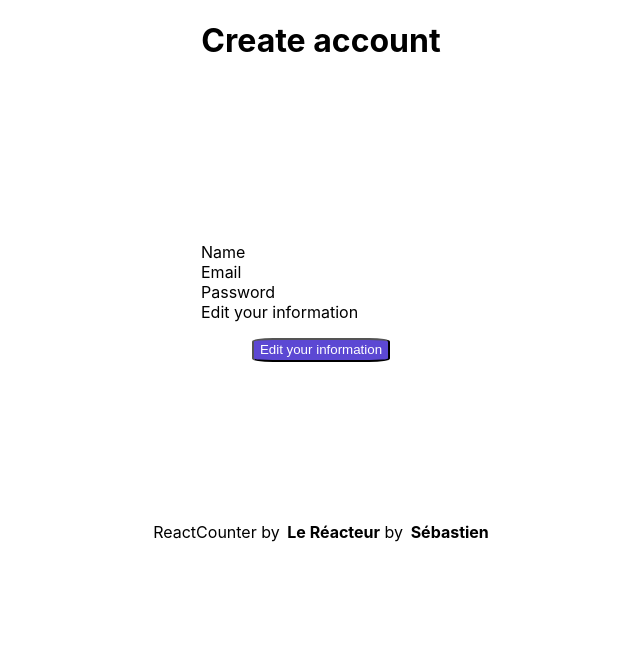
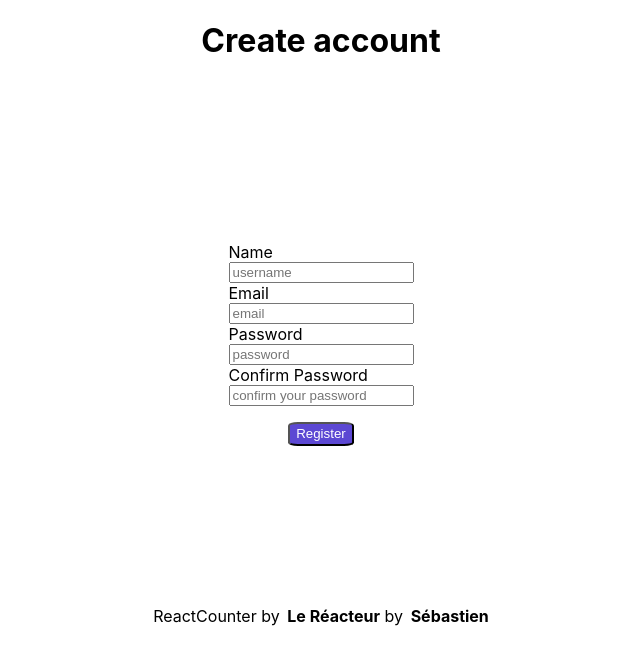
Before and after one commit to pingusl/simpleForm, a React (Create React App) app: page / in a window 1280 px wide. Shown: the top 664 px of the page, without its empty margins (319-959 px from the left). Built offline with nearby package versions, Linux system fonts and the light colour scheme.

Commit message:
Etape 3 terminée--reste à faire étape 4

```diff
--- a/src/App.js
+++ b/src/App.js
@@ -1,45 +1,17 @@
-//----Loading State----//
-import { useState } from "react";
 //----Loading CSS -----/
 import "./App.css";
 
 //----Import Components----//
 import Header from "./components/header";
 import Form from "./components/form";
-import StepTwo from "./components/stepTwo";
+
 import Footer from "./components/footer";
 function App(props) {
-  //----states creation----(one state by field)//
-  // const [username, setUsername] = useState("");
-  // const [email, setEmail] = useState("");
-  // const [password, setPassword] = useState("");
-  // const [confirmPassword, setConfirmPassword] = useState("");
-  const [spy, setSpy] = useState(false);
-
-  //----Actions on button Click----//
-  const handleSubmit = (event) => {
-    event.preventDefault();
-    alert(`Formulaire envoyé!`);
-  };
-  //----Form creation----//
   return (
     <div className="App">
       <Header />
-      <Form connector={spy} />
-      <StepTwo
-        connector={spy}
-        username={props.username}
-        email={props.email}
-        password={props.password}
-      />
-      <input
-        className="valid-bt"
-        type="submit"
-        value={spy === true ? "Register" : "Edit your information"}
-        onClick={(event) => {
-          spy === true ? setSpy(false) : setSpy(true);
-        }}
-      />
+      <Form />
+
       <Footer />
     </div>
   );
--- a/src/components/form.js
+++ b/src/components/form.js
@@ -1,5 +1,6 @@
 //----Loading library----//
 import { useState } from "react";
+import StepTwo from "./stepTwo";
 
 const Form = (props) => {
   //----states creation----(one state by field)//
@@ -7,19 +8,20 @@ const Form = (props) => {
   const [email, setEmail] = useState("");
   const [password, setPassword] = useState("");
   const [confirmPassword, setConfirmPassword] = useState("");
-
+  const [spy, setSpy] = useState(false);
   //----Actions on button Click----//
   const handleSubmit = (event) => {
     event.preventDefault();
+    if (password != confirmPassword) {
+      alert("Vos deux mots de passe ne sont pas identique!");
+    } else {
+      setSpy(true);
+    }
+  };
 
-    //----Remise a vide du formulaire----//
-    // setUsername("");
-    // setEmail("");
-    // setPassword("");
-    // setConfirmPassword("");
-  };
   return (
-    <div className={props.connector === true ? "active" : "inactive"}>
+    <div>
+      <div className={spy === false ? "active" : "inactive"}>
         <form className="form" onSubmit={handleSubmit}>
           <div className="field">
             <label>Name</label>
@@ -69,7 +71,17 @@ const Form = (props) => {
               value={confirmPassword}
             />
           </div>
+          <input className="valid-bt" type="submit" value="Register" />
         </form>
+      </div>
+      <div className={spy === true ? "active" : "inactive"}>
+        <StepTwo
+          connector={spy}
+          username={username}
+          email={email}
+          password={password}
+        />
+      </div>
     </div>
   );
 };
--- a/src/components/stepTwo.js
+++ b/src/components/stepTwo.js
@@ -1,22 +1,28 @@
 const StepTwo = (props) => {
   return (
-    <div className={props.connector === true ? "inactive" : "active steptwo"}>
+    <div className={props.connector === false ? "inactive" : "active steptwo"}>
       <div>
         <div className="result">
-          <span>Name</span>
-          <span>{props.name}</span>
+          <span>Name:</span>
+          <span>{props.username}</span>
         </div>
         <div className="result">
-          <span>Email</span>
+          <span>Email:</span>
           <span>{props.email}</span>
         </div>
         <div className="result">
-          <span>Password</span>
+          <span>Password:</span>
           <span>{props.password}</span>
         </div>
       </div>
 
-      <div>Edit your information</div>
+      <div>
+        <input
+          className="valid-bt"
+          type="submit"
+          value="Edit your information"
+        />
+      </div>
     </div>
   );
 };
```
Lines whose indentation alone changed are shown as unchanged.
